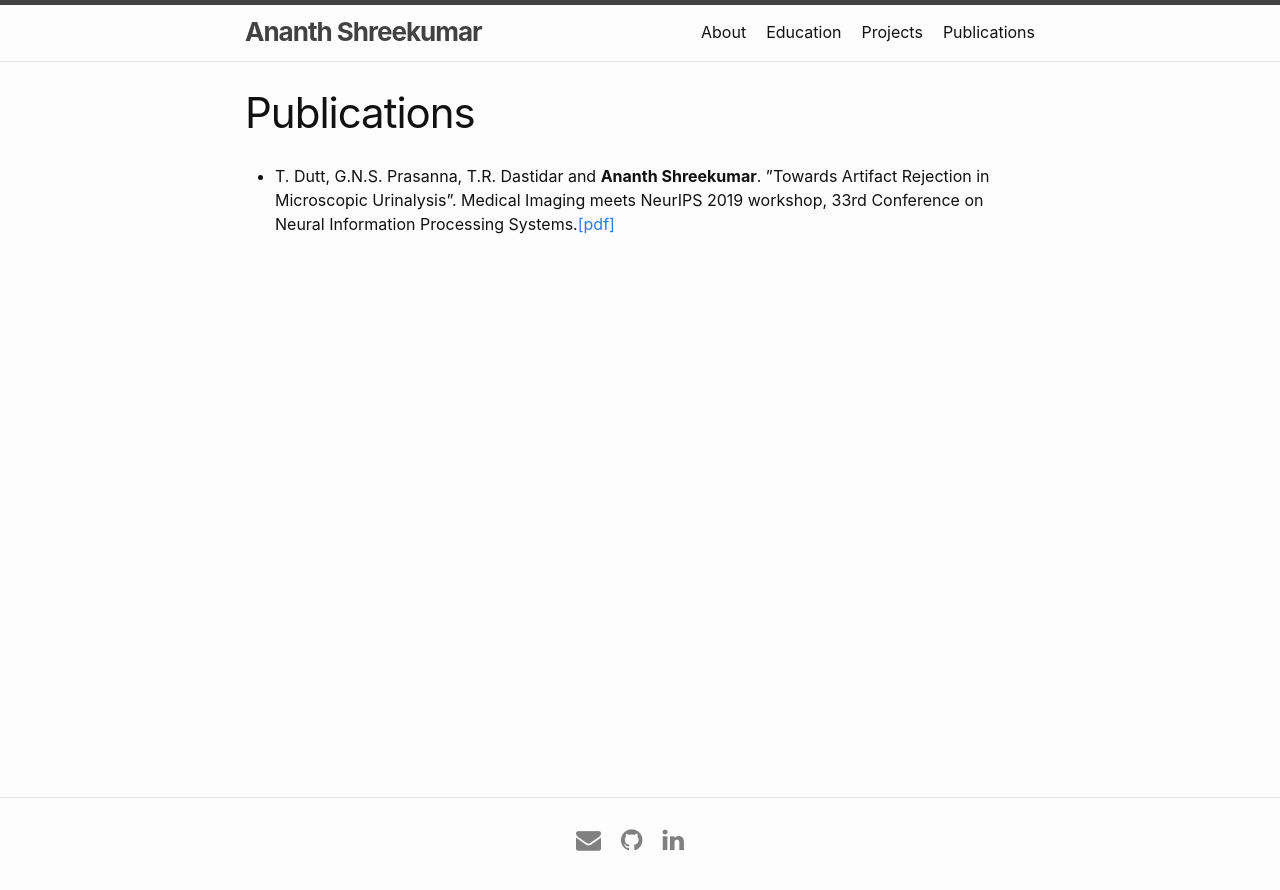
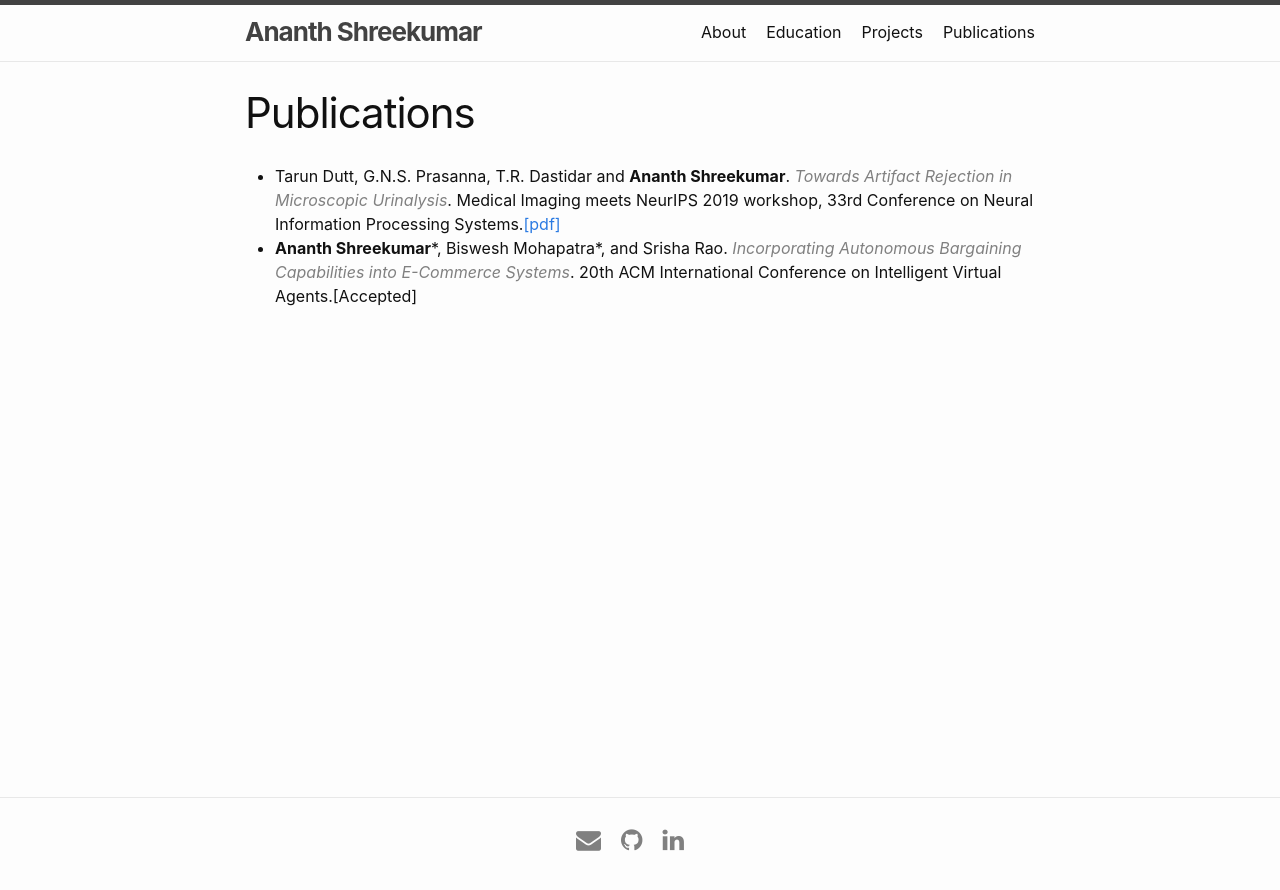
Before and after one commit to ThisWasntTaken/ThisWasntTaken.github.io, a Jekyll site: the page built from zpublications.md, in a window 1280 px wide. Shown: the top 890 px of the page. Built offline with Jekyll 4.4.1, drawn with Linux system fonts in a browser that asks for light colours.

Commit message:
Update Jul 25, 2020

```diff
--- a/_includes/social.html
+++ b/_includes/social.html
@@ -1,9 +1,9 @@
 <ul style="text-align: center;" class="social-media-list">
-  {%- if site.email -%}<li style="display: inline; margin-right: 20px;"><a href="mailto:{{ site.email| cgi_escape | escape }}"><i class="fa fa-envelope" style="font-size:25px;"></i></a></li>{%- endif -%}
-  {%- if site.facebook_username -%}<li style="display: inline; margin-right: 20px;"><a href="https://www.facebook.com/{{ site.facebook_username| cgi_escape | escape }}"><i class="fa fa-facebook" style="font-size:25px;"></i>i></a></li>{%- endif -%}
-  {%- if site.github_username -%}<li style="display: inline; margin-right: 20px;"><a href="https://github.com/{{ site.github_username| cgi_escape | escape }}"><i class="fa fa-github" style="font-size:25px;"></i></a></li>{%- endif -%}
-  {%- if site.linkedin_username -%}<li style="display: inline; margin-right: 20px;"><a href="https://www.linkedin.com/in/{{ site.linkedin_username| cgi_escape | escape }}"><i class="fa fa-linkedin" style="font-size:25px;"></i></a></li>{%- endif -%}
-  {%- if site.twitter_username -%}<li style="display: inline; margin-right: 20px;"><a href="https://www.twitter.com/{{ site.twitter_username| cgi_escape | escape }}"><i class="fa fa-twitter" style="font-size:25px;"></i></a></li>{%- endif -%}
-  {%- if site.youtube_username -%}<li style="display: inline; margin-right: 20px;"><a href="https://youtube.com/{{ site.youtube_username| cgi_escape | escape }}"></a><i class="fa fa-youtube" style="font-size:25px;"></i></li>{%- endif -%}
-  {%- if site.googleplus_username -%}<li style="display: inline; margin-right: 20px;"><a href="https://plus.google.com/{{ site.googleplus_username| escape }}"></a><i class='fa fa-google-plus'></i></li>{%- endif -%}
+  {%- if site.email -%}<li style="display: inline; margin-right: 20px;"><a href="mailto:{{ site.email| cgi_escape | escape }}"><i id="icon" class="fa fa-envelope" style="font-size:25px;"></i></a></li>{%- endif -%}
+  {%- if site.facebook_username -%}<li style="display: inline; margin-right: 20px;"><a href="https://www.facebook.com/{{ site.facebook_username| cgi_escape | escape }}"><i id="icon" class="fa fa-facebook" style="font-size:25px;"></i>i></a></li>{%- endif -%}
+  {%- if site.github_username -%}<li style="display: inline; margin-right: 20px;"><a href="https://github.com/{{ site.github_username| cgi_escape | escape }}"><i id="icon" class="fa fa-github" style="font-size:25px;"></i></a></li>{%- endif -%}
+  {%- if site.linkedin_username -%}<li style="display: inline; margin-right: 20px;"><a href="https://www.linkedin.com/in/{{ site.linkedin_username| cgi_escape | escape }}"><i id="icon" class="fa fa-linkedin" style="font-size:25px;"></i></a></li>{%- endif -%}
+  {%- if site.twitter_username -%}<li style="display: inline; margin-right: 20px;"><a href="https://www.twitter.com/{{ site.twitter_username| cgi_escape | escape }}"><i id="icon" class="fa fa-twitter" style="font-size:25px;"></i></a></li>{%- endif -%}
+  {%- if site.youtube_username -%}<li style="display: inline; margin-right: 20px;"><a href="https://youtube.com/{{ site.youtube_username| cgi_escape | escape }}"></a><i id="icon" class="fa fa-youtube" style="font-size:25px;"></i></li>{%- endif -%}
+  {%- if site.googleplus_username -%}<li style="display: inline; margin-right: 20px;"><a href="https://plus.google.com/{{ site.googleplus_username| escape }}"></a><i id="icon" class='fa fa-google-plus'></i></li>{%- endif -%}
  </ul>
--- a/zpublications.md
+++ b/zpublications.md
@@ -3,5 +3,6 @@ layout: page
 title: Publications
 permalink: /publications/
 ---
-* T. Dutt, G.N.S. Prasanna, T.R. Dastidar and <b>Ananth Shreekumar</b>. ”Towards Artifact Rejection in Microscopic Urinalysis”. Medical
+* Tarun Dutt, G.N.S. Prasanna, T.R. Dastidar and <b>Ananth Shreekumar</b>. <i>Towards Artifact Rejection in Microscopic Urinalysis</i>. Medical
 Imaging meets NeurIPS 2019 workshop, 33rd Conference on Neural Information Processing Systems.<a target="_blank" rel="noopener noreferrer" href="{{ site.baseurl }}{{ site.url }}/assets/pdf/nips_openset.pdf">[pdf]</a>
+* <b>Ananth Shreekumar</b>\*, Biswesh Mohapatra\*, and Srisha Rao. <i>Incorporating Autonomous Bargaining Capabilities into E-Commerce Systems</i>. 20th ACM International Conference on Intelligent Virtual Agents.[Accepted]
```
Also changed, not shown: _education/PastExaminations.md (+2 -1 lines), _projects/1OpenSet.md (+1 -1 lines), _projects/2BargainingAgent.md (+4 -3 lines), 3 other files.
